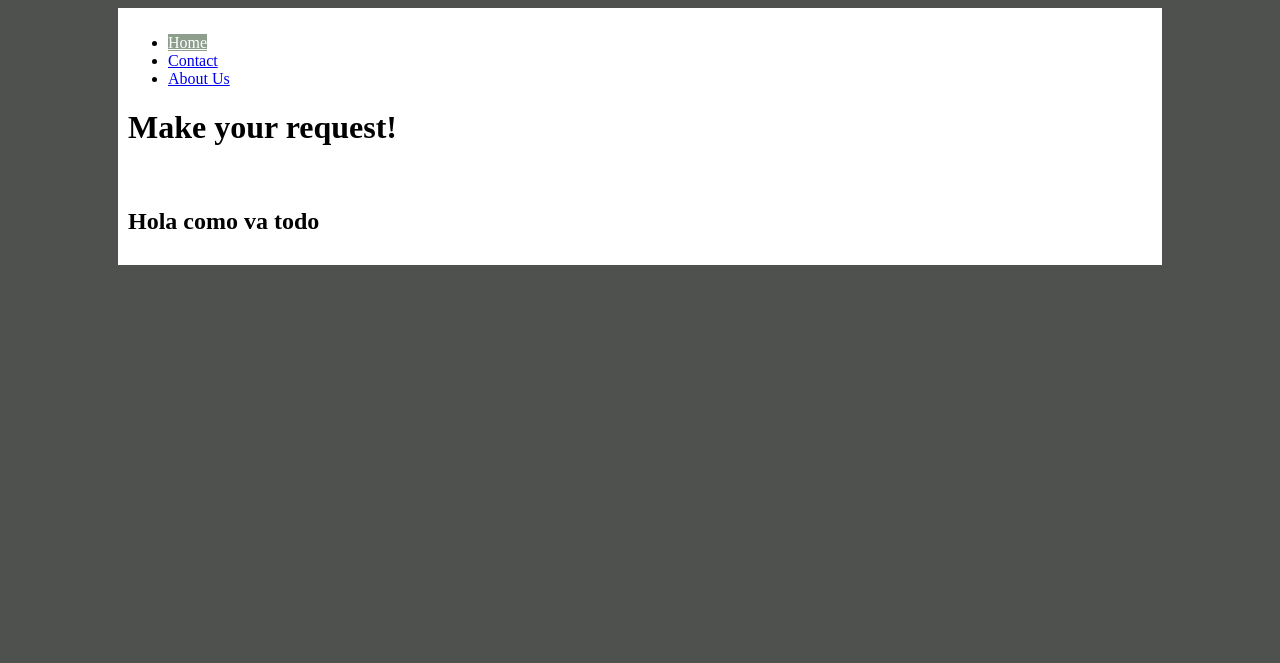
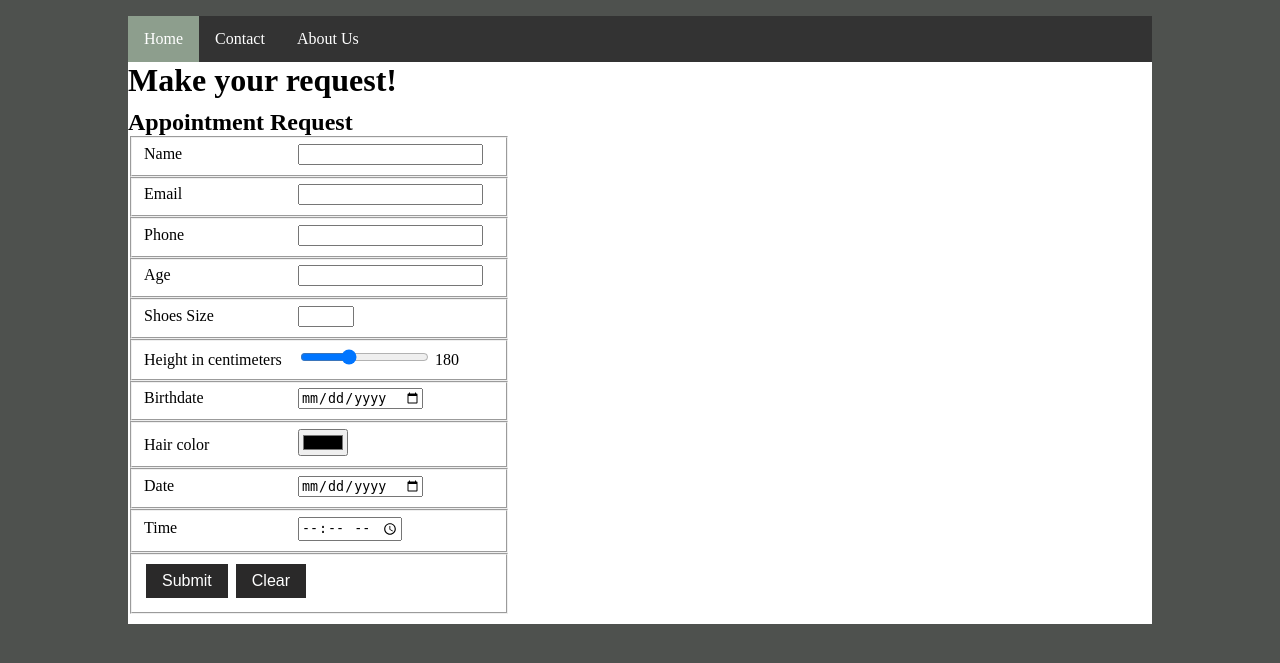
Before and after one commit to nisevi/unlu-paw, a PHP site: page / in a window 1280 px wide. Shown: the top 663 px of the page. Run offline with PHP 8.4, Linux system fonts and the light colour scheme; data comes from the database, SQL or seed files in the repository.

Commit message:
Basic setup for appointments view

```diff
--- a/trabajos_practicos/tecnologias_del_lado_del_servidor/app_tp2/controllers/about-us.php
+++ b/trabajos_practicos/tecnologias_del_lado_del_servidor/app_tp2/controllers/about-us.php
@@ -3,5 +3,6 @@
 $title = "About us";
 $main_title = "Something about us!";
 $content = "";
+$error = NULL;
 
-require "views/about-us.view.php";
+require dirname(__FILE__) . "/../views/about-us.view.php";
--- a/trabajos_practicos/tecnologias_del_lado_del_servidor/app_tp2/controllers/contact.php
+++ b/trabajos_practicos/tecnologias_del_lado_del_servidor/app_tp2/controllers/contact.php
@@ -3,5 +3,6 @@
 $title = "Contact page";
 $main_title = "Contact with us!";
 $content = "";
+$error = NULL;
 
-require "views/contact.view.php";
+require dirname(__FILE__) . "/../views/contact.view.php";
--- a/trabajos_practicos/tecnologias_del_lado_del_servidor/app_tp2/controllers/index.php
+++ b/trabajos_practicos/tecnologias_del_lado_del_servidor/app_tp2/controllers/index.php
@@ -2,5 +2,6 @@
 
 $title = "OSDE";
 $main_title = "Make your request!";
+$error = NULL;
 
-require "views/index.view.php";
+require dirname(__FILE__) . "/../views/index.view.php";
--- a/trabajos_practicos/tecnologias_del_lado_del_servidor/app_tp2/routes.php
+++ b/trabajos_practicos/tecnologias_del_lado_del_servidor/app_tp2/routes.php
@@ -1,8 +1,8 @@
 <?php
 
 $app->router->define([
-    '' => 'controllers/index.php',
-    'about' => 'controllers/about.php',
-    'about/us' => 'controllers/about-us.php',
-    'contact' => 'controllers/contact.php',
+    ""            => "controllers/index.php",
+    "about/us"    => "controllers/about-us.php",
+    "contact"     => "controllers/contact.php",
+    "appointment" => "controllers/appointment.php",
 ]);
--- a/trabajos_practicos/tecnologias_del_lado_del_servidor/app_tp2/statics/css/main.css
+++ b/trabajos_practicos/tecnologias_del_lado_del_servidor/app_tp2/statics/css/main.css
@@ -2,36 +2,103 @@ body {
   background: #4e514e;
 }
 
-header, main {
+h1,
+h2,
+h3,
+h4,
+h5,
+h6 {
+  margin: 0;
+}
+
+header,
+main {
   max-width: 1024px;
   margin: auto;
   background: white;
-  padding: 10px;
+  padding: 0 0 10px 0;
 }
 
 /* Nav styles */
 
-nav.main-nav ol {
-    list-style-type: none;
-    margin: 0;
-    padding: 0;
-    width: 200px;
-    background-color: #f1f1f1;
+nav.main-nav ul {
+  list-style-type: none;
+  margin: 0;
+  padding: 0;
+  overflow: hidden;
+  background-color: #333;
 }
 
-nav.main-nav ol li a {
+nav.main-nav ul li {
+  float: left;
+}
+
+nav.main-nav ul li a {
   display: block;
-  color: #000;
-  padding: 8px 16px;
+  color: white;
+  text-align: center;
+  padding: 14px 16px;
   text-decoration: none;
 }
 
-nav.main-nav ol li a:hover {
-  background-color: #555;
+nav.main-nav ul li a:hover {
+  background-color: #111;
+}
+
+.active {
+  background-color: #8d9e8d;
   color: white;
 }
 
-.active {
-  background-color: #8D9E8D;
+/* Button styles */
+
+.black-button {
+  background-color: #2a2929; /* Green */
+  border: none;
   color: white;
+  padding: 0.5em 1em;
+  text-align: center;
+  text-decoration: none;
+  display: inline-block;
+  font-size: 1em;
+  margin: 0.25em 0.125em;
+  transition-duration: 0.4s;
+  cursor: pointer;
 }
+
+.white-to-black {
+  border-radius: 0.75em;
+  background-color: white;
+  color: black;
+  border: 0.125em solid white;
+}
+
+.white-to-black:hover {
+  background-color: #1d2026;
+  color: white;
+  border: 0.125em solid white;
+}
+
+.black-to-white {
+  background-color: #1d2026;
+  font-weight: 600;
+  color: white;
+  border: 0.125em solid #1d2026;
+}
+
+.black-to-white:hover {
+  background-color: white;
+  color: #1d2026;
+  border: 0.125em solid #1d2026;
+}
+
+/* Form styles */
+
+.apt-form {
+  display: inline-block;
+  width: 150px;
+}
+
+fieldset {
+  width: 350px;
+}
--- /dev/null
+++ b/trabajos_practicos/tecnologias_del_lado_del_servidor/app_tp2/statics/javascripts/main.js
@@ -0,0 +1,3 @@
+function updateTextInput(val) {
+  console.log('ping');
+}
--- /dev/null
+++ b/trabajos_practicos/tecnologias_del_lado_del_servidor/app_tp2/views/appointment.view.php
@@ -0,0 +1,3 @@
+<?php
+
+require dirname(__FILE__) . "/base.view.php";
--- a/trabajos_practicos/tecnologias_del_lado_del_servidor/app_tp2/views/contact.view.php
+++ b/trabajos_practicos/tecnologias_del_lado_del_servidor/app_tp2/views/contact.view.php
@@ -1,3 +1,3 @@
 <?php
 
-require "base.view.php";
+require dirname(__FILE__) . "/base.view.php";
--- /dev/null
+++ b/trabajos_practicos/tecnologias_del_lado_del_servidor/app_tp2/views/errors.view.php
@@ -0,0 +1,3 @@
+<section class="errors">
+    <p class="error"><?= $error || "" ?></h1>
+</section>
--- a/trabajos_practicos/tecnologias_del_lado_del_servidor/app_tp2/views/index.content.view.php
+++ b/trabajos_practicos/tecnologias_del_lado_del_servidor/app_tp2/views/index.content.view.php
@@ -1,3 +1,50 @@
 <main>
-    <h2>Hola como va todo</h2>
+    <h2>Appointment Request</h2>
+    <form method="POST" id="appointment" action="/appointment">
+        <fieldset>
+            <label class="apt-form" for="name">Name</label>
+            <input type="text" name="name" required>
+        </fieldset>
+        <fieldset>
+            <label class="apt-form" for="email">Email</label>
+            <input type="email" name="email" required>
+        </fieldset>
+        <fieldset>
+            <label class="apt-form" for="phone">Phone</label>
+            <input type="tel" name="phone" required>
+        </fieldset>
+        <fieldset>
+            <label class="apt-form" for="age">Age</label>
+            <input type="text" name="age">
+        </fieldset>
+        <fieldset>
+            <label class="apt-form" for="shoessize">Shoes Size</label>
+            <input type="number" min="20" max="45" step="1" name="shoessize" />
+        </fieldset>
+        <fieldset>
+            <label class="apt-form" for="hight">Height in centimeters</label>
+            <input type="range" value="180" min="0" max="500" step="0.01" name="height" onchange="rangevalue.value=value" />
+            <output id="rangevalue">180</output>
+        </fieldset>
+        <fieldset>
+            <label class="apt-form" for="birthdate">Birthdate</label>
+            <input type="date" name="birthdate" required>
+        </fieldset>
+        <fieldset>
+            <label class="apt-form" for="haircolor">Hair color</label>
+            <input type="color" name="haircolor">
+        </fieldset>
+        <fieldset>
+            <label class="apt-form" for="date">Date</label>
+            <input type="date" name="date" required>
+        </fieldset>
+        <fieldset>
+            <label class="apt-form" for="time">Time</label>
+            <input type="time" name="time">
+        </fieldset>
+        <fieldset>
+            <button id="submit" class="black-button" type="submit" form="appointment">Submit</button>
+            <button id="clear" class="black-button" type="reset" form="appointment">Clear</button>
+        </fieldset>
+    </form>
 </main>
--- a/trabajos_practicos/tecnologias_del_lado_del_servidor/app_tp2/views/index.view.php
+++ b/trabajos_practicos/tecnologias_del_lado_del_servidor/app_tp2/views/index.view.php
@@ -6,7 +6,9 @@
         <link href="<?= statics("main.css") ?>" rel="stylesheet" type="text/css">
     </head>
     <body>
+        <?php require "errors.view.php" ?>
         <?php require "header.view.php" ?>
         <?php require "index.content.view.php" ?>
     </body>
+    <script type='text/javascript' src='../statics/javascripts/main.js'></script>
 </html>
```
Also changed, not shown: trabajos_practicos/tecnologias_del_lado_del_servidor/app_tp2/controllers/appointment.php (added, +12 -0 lines).
